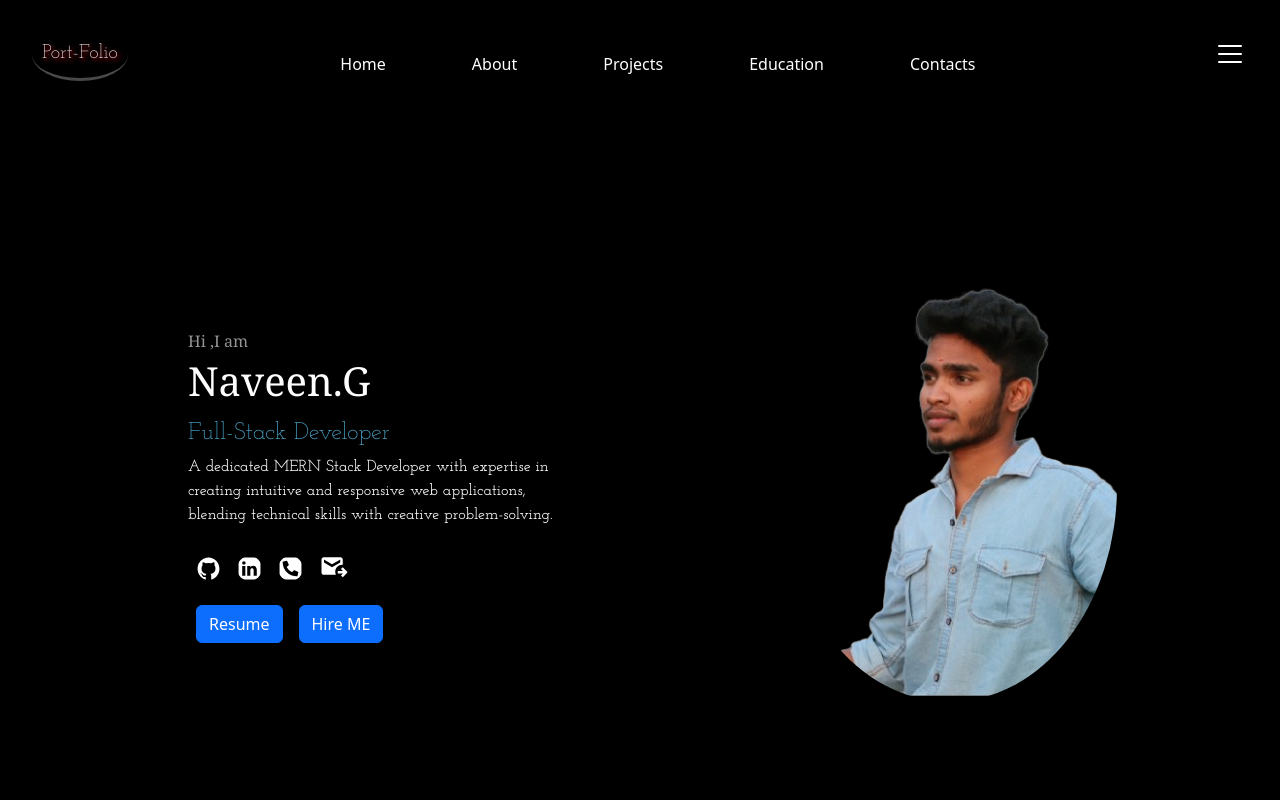
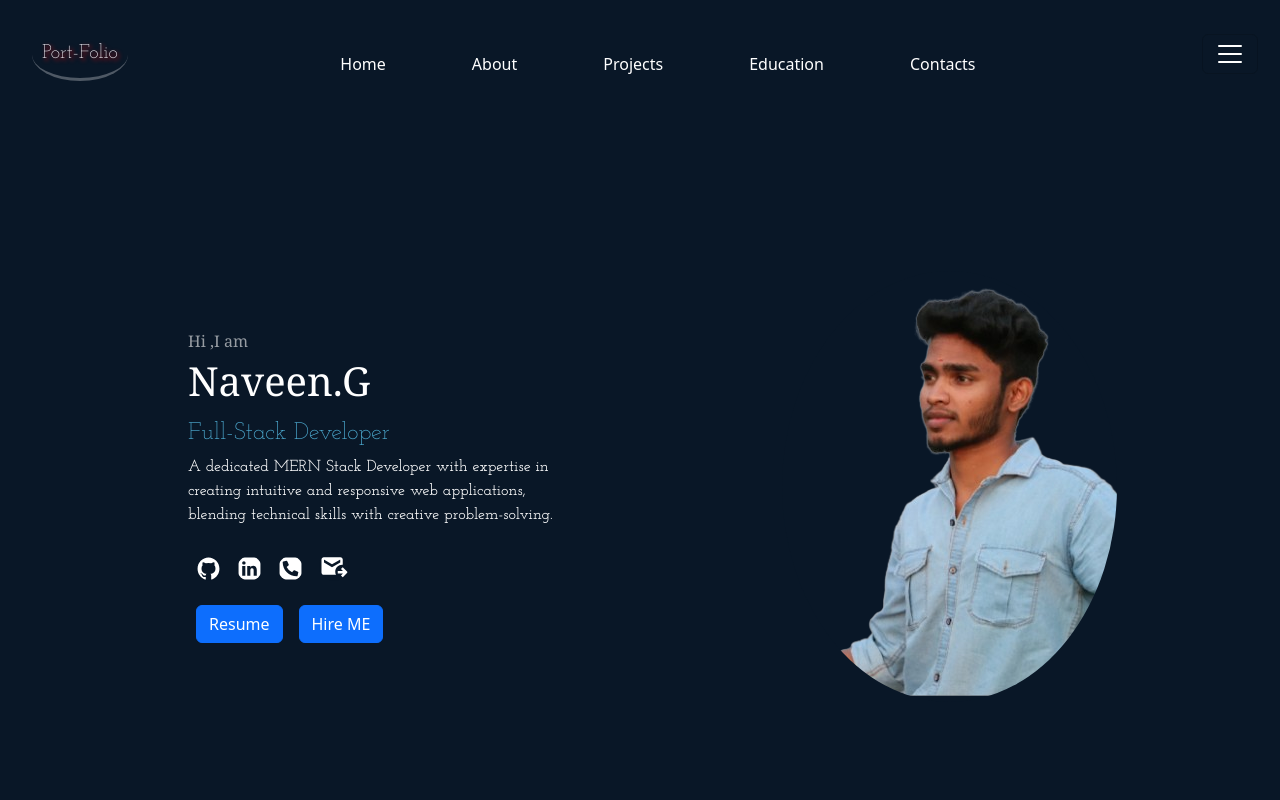
Before and after one commit to naveengus/My-Portfolio, a React (Vite) app: page / in a window 1280 px wide. Shown: the top 800 px of the page. Built offline with nearby package versions, Linux system fonts and the light colour scheme; a web font is replaced by a local one.

Commit message:
portfolio

```diff
--- a/src/index.css
+++ b/src/index.css
@@ -4,7 +4,8 @@
 * {
   margin: 0%;
   padding: 0%;
-  background-color: black;
+  background-color: rgb(9, 23, 39);
+  /* background-color: rgb(0, 0, 0); */
   color: white;
 }
 .custum-navbar {
```
